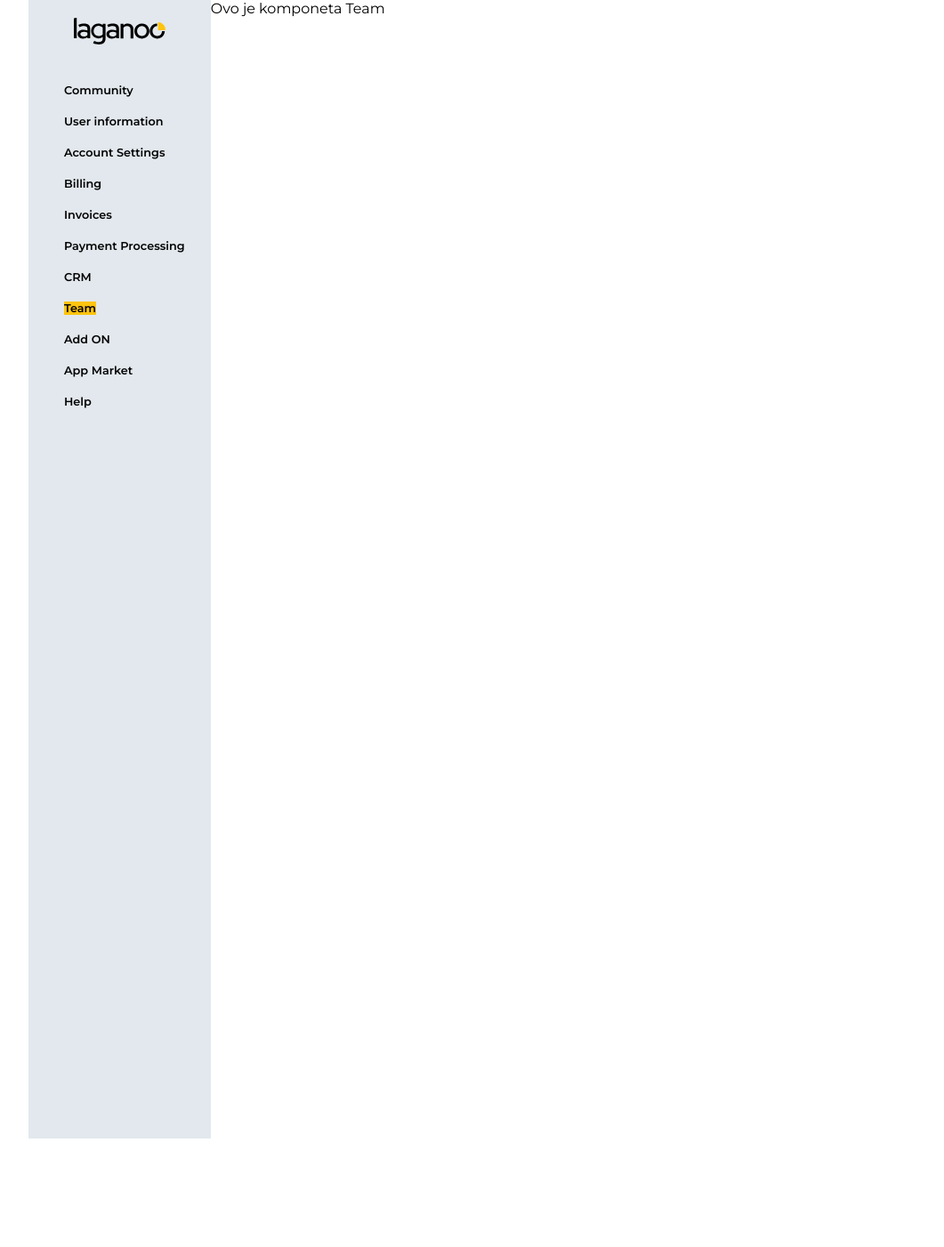
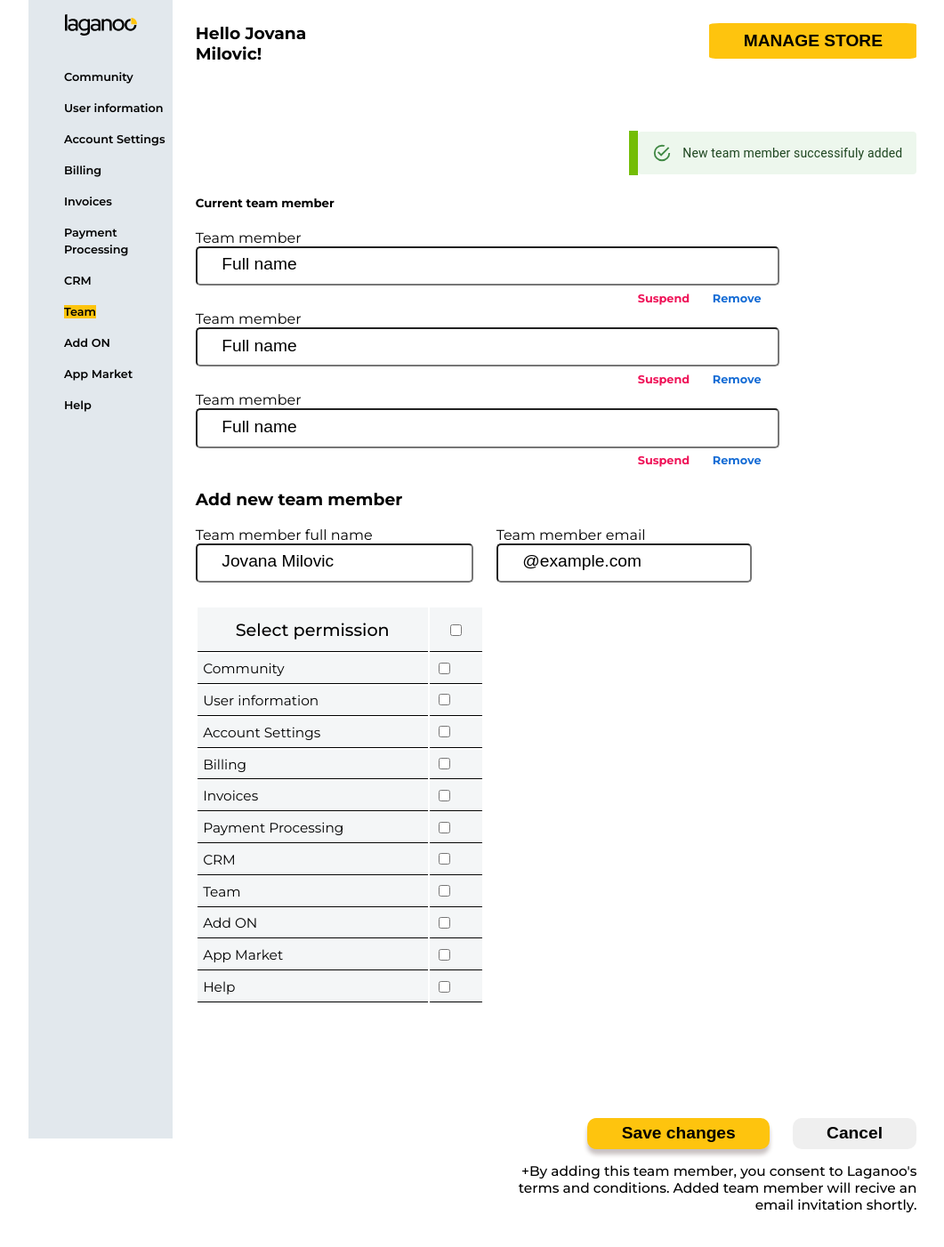
Before and after one commit to antonijek/test-task2, a React (Create React App) app: page /team in a window 1280 px wide. Shown: the top 1402 px of the page at 89% size, without its empty margins (96-1157 px from the left). Before the commit the page ends 1280 px from the top, so only its background shows below. Built offline with nearby package versions, Linux system fonts and the light colour scheme.

Commit message:
inputs,table,andbuttons done

```diff
--- a/package.json
+++ b/package.json
@@ -3,6 +3,10 @@
   "version": "0.1.0",
   "private": true,
   "dependencies": {
+    "@emotion/react": "^11.10.5",
+    "@emotion/styled": "^11.10.5",
+    "@mui/icons-material": "^5.11.0",
+    "@mui/material": "^5.11.8",
     "@testing-library/jest-dom": "^5.16.5",
     "@testing-library/react": "^13.4.0",
     "@testing-library/user-event": "^13.5.0",
--- a/src/App.css
+++ b/src/App.css
@@ -1,8 +1,12 @@
+body {
+  font-family: "Montserrat", sans-serif;
+  box-sizing: border-box;
+}
+
 .App {
   display: flex;
   box-sizing: border-box;
   width: 80vw;
   margin-left: auto;
   margin-right: auto;
-  font-family: "Montserrat", sans-serif;
 }
--- a/src/App.js
+++ b/src/App.js
@@ -1,19 +1,35 @@
 import "./App.css";
 import { BrowserRouter, Routes, Route } from "react-router-dom";
 import Dashboard from "./components/dashboard";
-import Team from "./components/team";
+import { Team } from "./components/team";
+import Comunity from "./components/comunity";
+import UserInformation from "./components/userInformation";
+
+const tabs = [
+  "Community",
+  "User information",
+  "Account Settings",
+  "Billing",
+  "Invoices",
+  "Payment Processing",
+  "CRM",
+  "Team",
+  "Add ON",
+  "App Market",
+  "Help",
+];
 
 function App() {
   return (
     <div className="App">
       <BrowserRouter>
-        <Dashboard />
+        <Dashboard tabs={tabs} />
         <Routes>
-          <Route path="/team" element={<Team />}></Route>
+          <Route path="/team" element={<Team tabs={tabs} />}></Route>
+          <Route path="/community" element={<Comunity />}></Route>
+          <Route path="/user-information" element={<UserInformation />}></Route>
         </Routes>
       </BrowserRouter>
-
-      <div className="main"></div>
     </div>
   );
 }
--- /dev/null
+++ b/src/components/comunity.js
@@ -0,0 +1,9 @@
+import React from "react";
+
+const Comunity = () => {
+  return (
+    <div style={{ backgroundColor: "green" }}> Ovo je comunity komponenta</div>
+  );
+};
+
+export default Comunity;
--- a/src/components/dashboard.js
+++ b/src/components/dashboard.js
@@ -2,24 +2,11 @@ import React from "react";
 import "../style/dashboard.css";
 import { NavLink } from "react-router-dom";
 
-const tabs = [
-  "Community",
-  "User information",
-  "Account Settings",
-  "Billing",
-  "Invoices",
-  "Payment Processing",
-  "CRM",
-  "Team",
-  "Add ON",
-  "App Market",
-  "Help",
-];
 let activeStyle = {
   backgroundColor: "#FEC40E",
 };
 
-const Dashboard = () => {
+const Dashboard = ({ tabs }) => {
   return (
     <div className="dashboard">
       <img className="logo" src="../images/logo.svg" alt="" />
--- a/src/components/team.js
+++ b/src/components/team.js
@@ -1,7 +1,80 @@
 import React from "react";
+import "../style/team.css";
+import Alert from "@mui/material/Alert";
 
-const Team = () => {
-  return <div>Ovo je komponeta Team</div>;
+export const Team = ({ tabs }) => {
+  return (
+    <div className="team">
+      <div className="nameAndButton">
+        <h3 className="name">Hello Jovana Milovic!</h3>
+        <button className="btn-menage">MANAGE STORE</button>
+      </div>
+      <div className="new-member">
+        <div className="green-line"></div>
+        <Alert severity="success">New team member successifuly added</Alert>
+      </div>
+      <div className="team-members">
+        <h5>Current team member</h5>
+        <InputName />
+        <InputName />
+        <InputName />
+      </div>
+      <h3> Add new team member</h3>
+      <div className="add-new-member-container">
+        <div>
+          <label htmlFor="">Team member full name</label>
+          <input type="text" placeholder="Jovana Milovic" />
+        </div>
+        <div>
+          <label htmlFor="">Team member email</label>
+          <input type="text" placeholder="@example.com" />
+        </div>
+      </div>
+
+      <div className="selectPermition">
+        <table name="" id="" className="select">
+          <tr>
+            <th>Select permission</th>
+
+            <th>
+              <input type="checkbox" />
+            </th>
+          </tr>
+
+          {tabs.map((option) => (
+            <tr>
+              <td>{option}</td>
+
+              <td>
+                <input type="checkbox" />
+              </td>
+            </tr>
+          ))}
+        </table>
+      </div>
+      <div className="buttons">
+        <button className="save-changes">Save changes</button>
+        <button className="cancel">Cancel</button>
+      </div>
+      <div className="confirm-adding">
+        <p>
+          +By adding this team member, you consent to Laganoo's terms and
+          conditions. Added team member will recive an email invitation shortly.
+        </p>
+      </div>
+    </div>
+  );
 };
 
-export default Team;
+export const InputName = () => {
+  return (
+    <div>
+      <label htmlFor="">Team member</label>
+      <input className="input" type="text" placeholder="Full name" />
+      <div className="edit-member">
+        <p className="suspend">Suspend</p>
+        <p className="remove">Remove</p>
+      </div>
+    </div>
+  );
+};
--- /dev/null
+++ b/src/components/userInformation.js
@@ -0,0 +1,11 @@
+import React from "react";
+
+const UserInformation = () => {
+  return (
+    <div style={{ backgroundColor: "red" }}>
+      Ovo je userInformation komponenta
+    </div>
+  );
+};
+
+export default UserInformation;
--- /dev/null
+++ b/src/style/team.css
@@ -0,0 +1,142 @@
+.team {
+  display: flex;
+  flex-direction: column;
+  width: 100%;
+  height: auto;
+  padding: 2vw;
+}
+.nameAndButton {
+  display: flex;
+  justify-content: space-between;
+  width: 100%;
+  height: 3%;
+}
+.name {
+  width: 20%;
+  margin: 0;
+}
+.btn-menage {
+  background-color: #fec40e;
+  padding: 0vw 3vw;
+  border: 0;
+  border-radius: 5%;
+  font-size: 1.5vw;
+  font-weight: 600;
+}
+.new-member {
+  display: flex;
+  margin-top: 10%;
+  justify-content: end;
+  align-items: center;
+}
+.new-member p {
+  background-color: #e2e8ed;
+  height: 100%;
+  margin: 0;
+  padding-top: 1vw;
+}
+.green-line {
+  background-color: rgb(116, 189, 7);
+  width: 10px;
+  height: 50px;
+  display: flex;
+}
+.team-members {
+  width: 80%;
+}
+.input {
+  width: 100%;
+  height: 3vw;
+  border-radius: 5px;
+}
+::placeholder {
+  color: #010101;
+  font-size: 1.5vw;
+  padding-left: 2vw;
+}
+.edit-member {
+  display: flex;
+  justify-content: end;
+}
+.suspend {
+  color: rgb(239, 19, 88);
+  margin: 0.5vw 1vw;
+  font-weight: 700;
+  font-size: 1vw;
+}
+.remove {
+  color: rgb(21, 108, 213);
+  margin: 0.5vw 1vw;
+  font-weight: 700;
+  font-size: 1vw;
+}
+.add-new-member-container {
+  width: 80%;
+  display: flex;
+  justify-content: space-between;
+}
+.add-new-member-container input {
+  width: 90%;
+  height: 3vw;
+  border-radius: 5px;
+}
+.selectPermition {
+  width: 40%;
+  margin-top: 2vw;
+}
+.select {
+  width: 100%;
+  height: 2vw;
+  border-radius: 5px;
+}
+.selectPermition td {
+  border-bottom: 1px solid black;
+  background-color: #f4f6f7;
+  font-size: 1.2vw;
+  font-weight: 400;
+  padding: 0.5vw;
+}
+.selectPermition th {
+  margin-top: 5vw;
+  margin-left: 0;
+  border-bottom: 1px solid black;
+  background-color: #f4f6f7;
+  font-size: 1.5vw;
+  font-weight: 500;
+  padding: 1vw;
+}
+
+.buttons {
+  display: flex;
+  width: 100%;
+  justify-content: end;
+  margin-top: 10vw;
+}
+.save-changes {
+  padding: 0.5vw 3vw;
+  background-color: #fec40e;
+  box-shadow: 0 6px 5px rgb(201, 194, 194);
+  border-radius: 10px;
+  border: 0;
+  font-size: 1.5vw;
+  font-weight: 600;
+  margin-right: 2vw;
+}
+.cancel {
+  padding: 0.5vw 3vw;
+  border-radius: 10px;
+  border: 0;
+  font-size: 1.5vw;
+  font-weight: 600;
+}
+.confirm-adding {
+  display: flex;
+  width: 100%;
+  justify-content: end;
+}
+.confirm-adding p {
+  text-align: end;
+  font-size: 1.2vw;
+  font-weight: 500;
+  margin-left: 25vw;
+}
```
Also changed, not shown: 1 other file (tests, documents, lock files or other folders).
